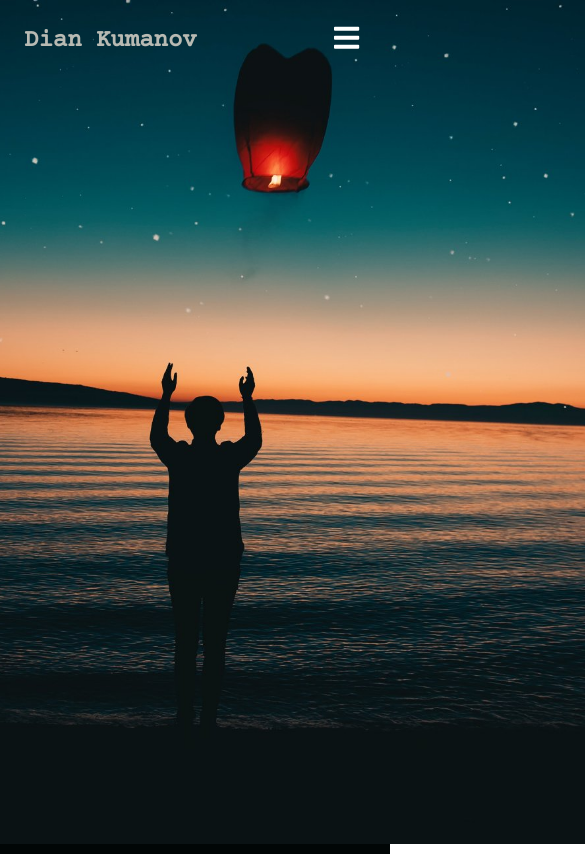
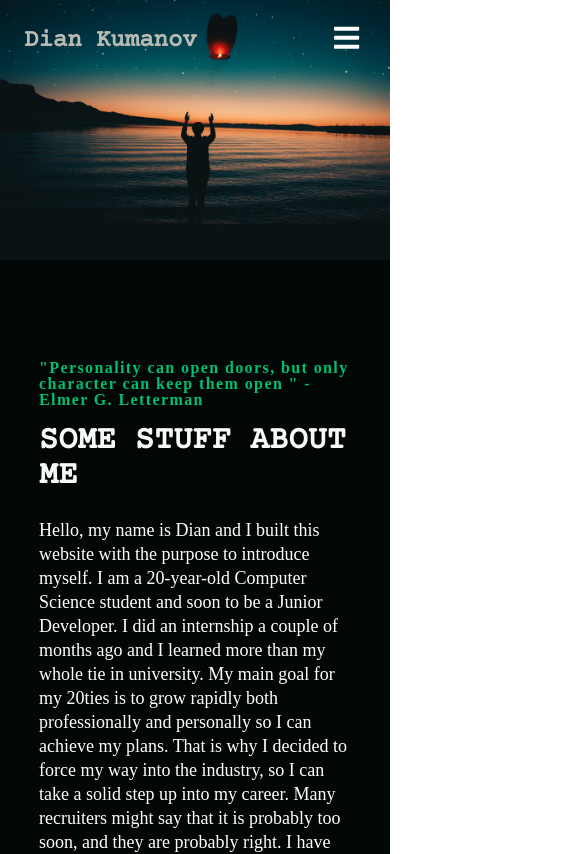
Before and after one commit to Mitrandir-main/HelloHex, a React (Create React App) app: page / in a window 390 px wide. Shown: the top 854 px of the page, 585 px wide, since content can reach past the window. Built offline with nearby package versions, Linux system fonts and the light colour scheme; the HTML template or start-up script is replaced by a standard one.

Commit message:
Update HeroElement.css

```diff
--- a/src/components/HeroSection/HeroElement.css
+++ b/src/components/HeroSection/HeroElement.css
@@ -1,36 +1,33 @@
 * {
   top: 0;
   margin: 0px;
-  padding: 0px;
+  padding: 0px 0px 0px 0px;
   box-sizing: border-box;
 }
 
 .HeroContainer1 {
-  display: flex;
+  display: grid;
+  width: 100%;
+  height: 100%;
   justify-content: center;
   align-items: center;
-  padding: 0 0 0 0;
   position: relative;
   z-index: 1;
 }
 
 .HeroContainer1 img {
-  display: flex;
+  display: grid;
   justify-content: center;
   align-items: center;
-
   position: relative;
   width: 100%;
-  height: 100%;
-  top: 0;
-  right: 0;
-  bottom: 0;
-  left: 0;
+  height: auto;
 }
 
-@media screen and (max-width: 780px) {
+@media screen and (max-width: 768px) {
   .HeroContainer1 img {
-    width: 150vh;
+    max-width: 100%;
     height: auto;
+    width: auto;
   }
 }
```
